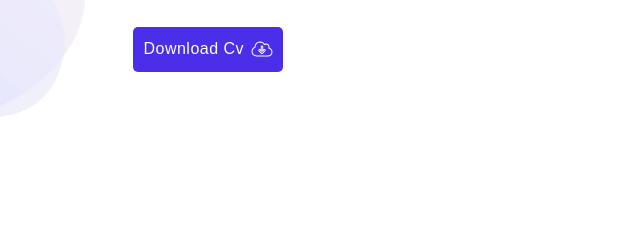
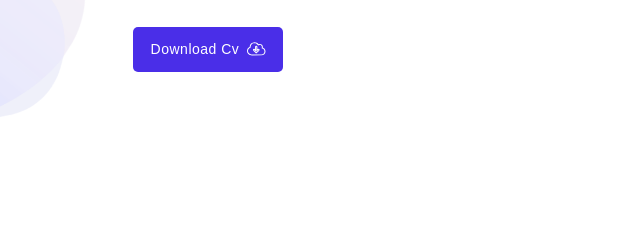
Before and after one commit to Mohammed-okasha/MohammedSherif, a plain HTML site: page index.html in a window 1280 px wide. Shown: the part 1061-1299 px from the top of the page, 522-1162 px from the left. Drawn offline with nearby package versions, Linux system fonts and the light colour scheme.

Commit message:
Update My Cv

```diff
--- a/css/main.css
+++ b/css/main.css
@@ -682,7 +682,7 @@ a {
 }
 
 #about .info .special-link {
-    font-size: 16px;
+    font-size: 14px;
 }
 /* End About Me Section */
 /*=====================================================================*/
--- a/index.html
+++ b/index.html
@@ -125,7 +125,7 @@
                         of work done and achieve my goals
                     </p>
                     <!-- Special-link ---->
-                    <a href="https://tinyurl.com/y4j7bhx3"
+                    <a href="https://tinyurl.com/28af9wek"
                         class="special-link" target="_blank">
                         download cv<i class="fas fa-cloud-download"></i>
                     </a>
```
